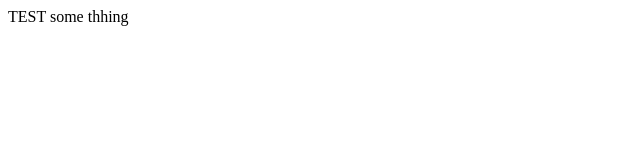
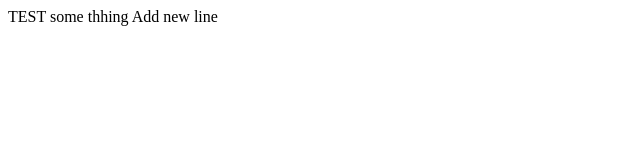
Before and after one commit to vijityannapon/101, a plain HTML site: page index.html in a window 1280 px wide. Shown: the whole page, without its empty margins (0-640 px from the left). Drawn offline with Linux system fonts and the light colour scheme.

Commit message:
Add new line to index.html file

```diff
--- a/index.html
+++ b/index.html
@@ -1,4 +1,7 @@
 <html>
 	<head><title> Index Page </title></head>
-    	<body> TEST some thhing </body>
+    	<body>
+		TEST some thhing
+		Add new line
+	</body>
 </html>
```
